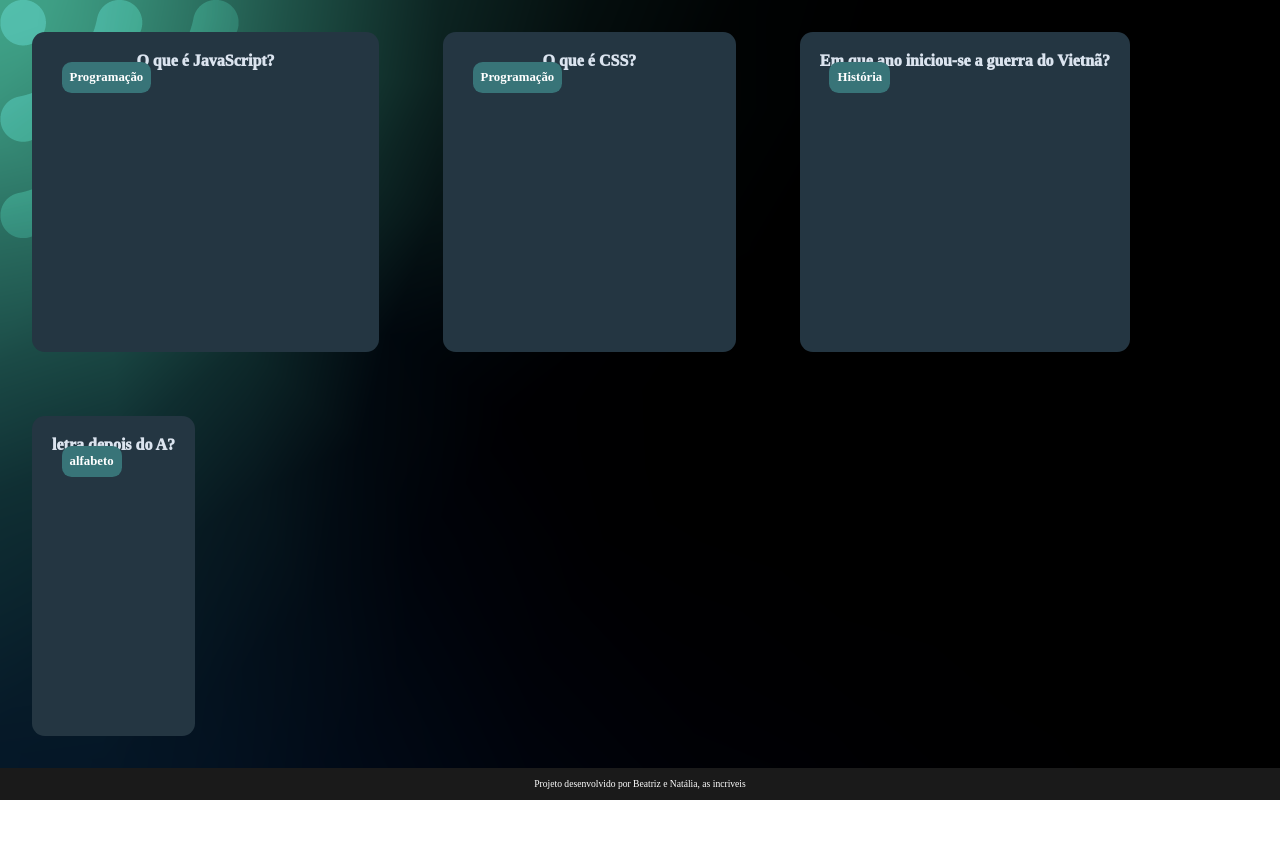
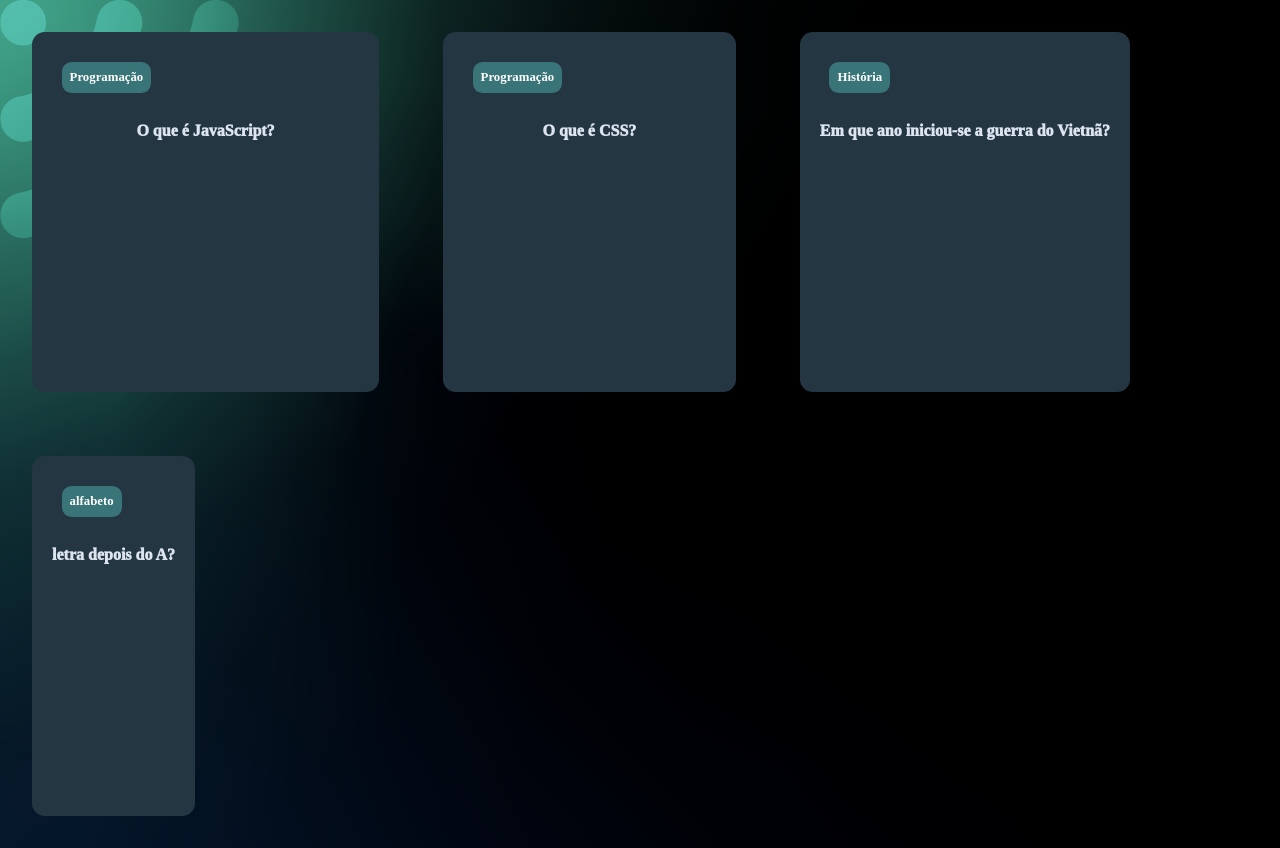
Before and after one commit to beatrizrodrigues0308/beatriz-3tri2F, a plain HTML site: page index.html in a window 1280 px wide. Before the commit the page ends 800 px from the top, so only its background shows below. Drawn offline with Linux system fonts and the light colour scheme; a web font is replaced by a local one.

Commit message:
Add files via upload

```diff
--- a/assets/style.css
+++ b/assets/style.css
@@ -29,6 +29,11 @@ footer p{
     font-size: 0.6rem;
     margin: 0.6rem;
 }
+.cartao-conteudo-pergunta{
+    padding-top: 70px;
+    font-weight: 500;
+    color: var(--cor-do-texto);
+}
 
 #container{
     display: flex;
@@ -43,6 +48,7 @@ footer p{
    background-color: #243642;
    border-radius: 0.8rem;
    height: 20rem;
+   padding: 20px;
 }
 .cartao:hover .cartao-conteudo{
     transform: rotateY(180deg);
@@ -51,8 +57,7 @@ footer p{
 .cartao-conteudo{
 
     text-align: center;
-    height: 100%;
-    padding: 20px;
+    height: 80%;
     transform-style: preserve-3d;
     transition: transform 500ms ease-in-out;
 
```
Also changed, not shown: index.html (indentation only).
